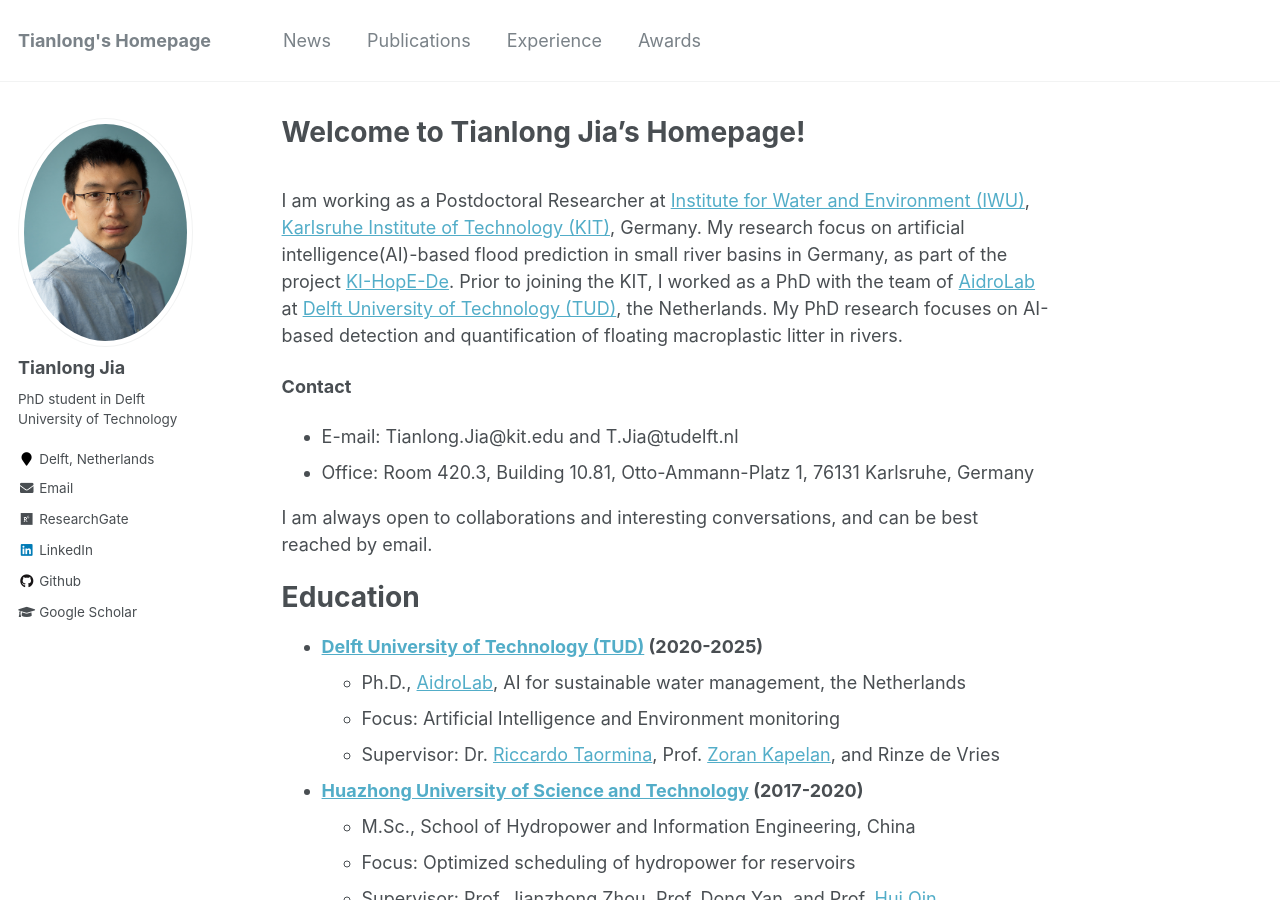
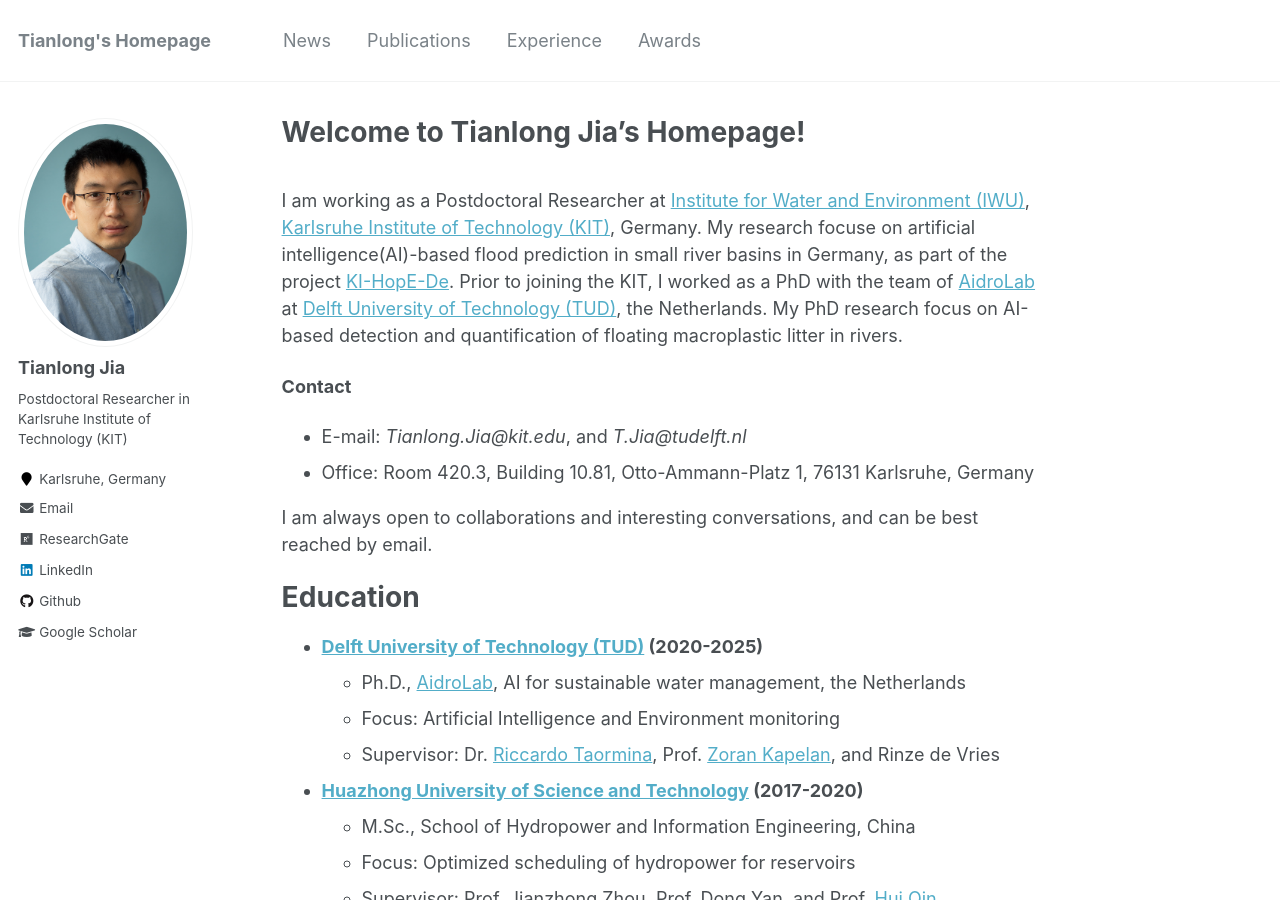
Before and after one commit to TianlongJia/TianlongJia.github.io, a Jekyll site: the page built from _pages/about.md, in a window 1280 px wide and 900 px high. Built offline with Jekyll 4.4.1, drawn with Linux system fonts in a browser that asks for light colours.

Commit message:
kit update

```diff
--- a/_config.yml
+++ b/_config.yml
@@ -10,7 +10,7 @@ locale                   : "en-US"
 title                    : "Tianlong's Homepage"
 title_separator          : "-"
 name                     : &name "Tianlong Jia"
-description              : &description "PhD studnet"
+description              : &description "Postdoctoral Researcher"
 url                      : https://tianlongjia.github.io/ # the base hostname & protocol for your site e.g. "https://mmistakes.github.io"
 baseurl                  : "" # the subpath of your site, e.g. "/blog"
 repository               : "tianlongjia/tianlongjia.github.io"
@@ -82,8 +82,8 @@ analytics:
 author:
   name             : "Tianlong Jia"
   avatar           : "MyPicture.jpg"  # This image is on the folder "images"
-  bio              : "PhD student in Delft University of Technology"
-  location         : "Delft, Netherlands"
+  bio              : "Postdoctoral Researcher in Karlsruhe Institute of Technology (KIT)"
+  location         : "Karlsruhe, Germany"
   employer         :
   pubmed           :
   googlescholar    : "https://scholar.google.com.hk/citations?user=3L04RecAAAAJ&hl=zh-CN"
--- a/_pages/about.md
+++ b/_pages/about.md
@@ -8,11 +8,11 @@ redirect_from:
   - /about.html
 ---
 <br>
-I am working as a Postdoctoral Researcher at [Institute for Water and Environment (IWU)](https://www.iwu.kit.edu/hyd/english/index.php), [Karlsruhe Institute of Technology (KIT)](https://www.kit.edu/english/), Germany. My research focus on artificial intelligence(AI)-based flood prediction in small river basins in Germany, as part of the project [KI-HopE-De](https://www.iwu.kit.edu/hyd/english/Research_1390.php). Prior to joining the KIT, I worked as a PhD with the team of [AidroLab](https://www.tudelft.nl/ai/aidrolab) at [Delft University of Technology (TUD)](https://www.tudelft.nl/), the Netherlands. My PhD research focuses on AI-based detection and quantification of floating macroplastic litter in rivers.
+I am working as a Postdoctoral Researcher at [Institute for Water and Environment (IWU)](https://www.iwu.kit.edu/hyd/english/index.php), [Karlsruhe Institute of Technology (KIT)](https://www.kit.edu/english/), Germany. My research focuse on artificial intelligence(AI)-based flood prediction in small river basins in Germany, as part of the project [KI-HopE-De](https://www.iwu.kit.edu/hyd/english/Research_1390.php). Prior to joining the KIT, I worked as a PhD with the team of [AidroLab](https://www.tudelft.nl/ai/aidrolab) at [Delft University of Technology (TUD)](https://www.tudelft.nl/), the Netherlands. My PhD research focus on AI-based detection and quantification of floating macroplastic litter in rivers.
 
 
 **Contact**
-- E-mail: Tianlong.Jia@kit.edu and T.Jia@tudelft.nl
+- E-mail: *Tianlong.Jia@kit.edu*, and *T.Jia@tudelft.nl*
 - Office: Room 420.3, Building 10.81, Otto-Ammann-Platz 1, 76131 Karlsruhe, Germany
 
 I am always open to collaborations and interesting conversations, and can be best reached by email.
```
Also changed, not shown: other parts of _pages/about.md (+1 -0 lines).
